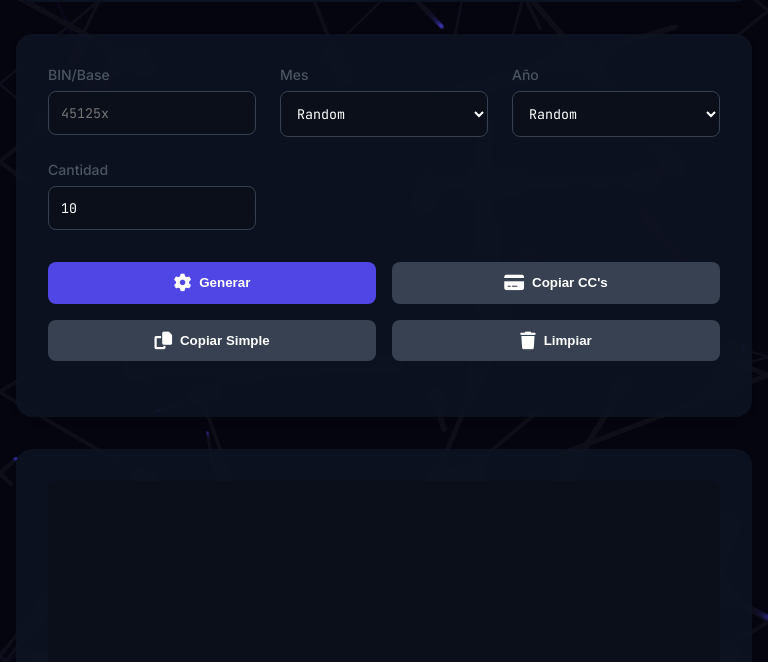
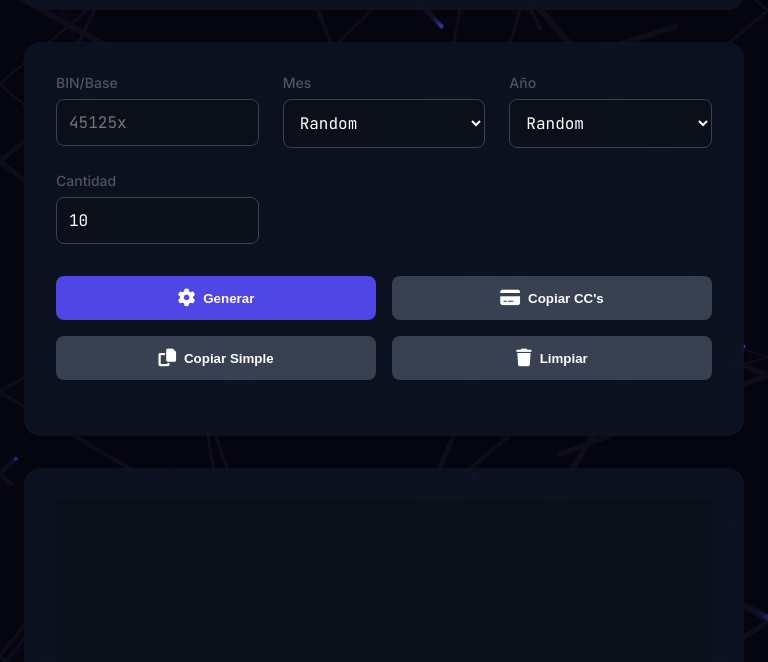
Before and after one commit to nrgpog/fix-checker-testt123, a website: page public/gen.html in a window 768 px wide. Shown: the part 138-800 px from the top of the page. Drawn offline with Linux system fonts and the light colour scheme.

Commit message:
Update gen.html

```diff
--- a/public/gen.html
+++ b/public/gen.html
@@ -291,7 +291,47 @@
             .controls {
                 grid-template-columns: 1fr;
             }
+
+            /* Mejoras para tablets */
+            .btn {
+                min-height: 44px; /* Altura mínima para mejor área táctil */
+                padding: 12px 20px; /* Padding aumentado para mejor área táctil */
+                touch-action: manipulation; /* Optimización para eventos touch */
+                -webkit-tap-highlight-color: transparent; /* Eliminar highlight en tap */
+            }
+
+            .input-group select,
+            .input-group input {
+                min-height: 44px; /* Altura mínima para mejor área táctil */
+                font-size: 16px; /* Evitar zoom en iOS */
+            }
+
+            /* Prevenir selección de texto no deseada en taps */
+            .btn,
+            .input-group label,
+            .input-group select,
+            .input-group input {
+                user-select: none;
+                -webkit-user-select: none;
+            }
         }
+
+        /* Estilos específicos para tablets */
+        @media (min-width: 768px) and (max-width: 1024px) {
+            .container {
+                padding: 1.5rem;
+            }
+
+            .controls {
+                grid-template-columns: repeat(2, 1fr);
+                gap: 1rem;
+            }
+
+            .btn {
+                width: 100%;
+            }
+        }
+
         /* Agregar en la sección de estilos */
 .btn i {
     font-size: 1.1rem;
@@ -431,19 +471,19 @@
 
                 <!-- Modifica la sección de controls en gen.html -->
                 <div class="controls">
-                    <button class="btn btn-primary" onclick="generateCards()">
+                    <button class="btn btn-primary" onclick="generateCards()" ontouchstart="generateCards()">
                         <i class="fas fa-cog"></i>
                         Generar
                     </button>
-                    <button class="btn btn-secondary" onclick="copyAllFormatted()">
+                    <button class="btn btn-secondary" onclick="copyAllFormatted()" ontouchstart="copyAllFormatted()">
                         <i class="fas fa-credit-card"></i>
                         Copiar CC's
                     </button>
-                    <button class="btn btn-secondary" onclick="copyAll()">
+                    <button class="btn btn-secondary" onclick="copyAll()" ontouchstart="copyAll()">
                         <i class="fas fa-copy"></i>
                         Copiar Simple
                     </button>
-                    <button class="btn btn-secondary" onclick="clearResults()">
+                    <button class="btn btn-secondary" onclick="clearResults()" ontouchstart="clearResults()">
                         <i class="fas fa-trash"></i>
                         Limpiar
                     </button>
@@ -474,7 +514,7 @@
                         <input type="number" id="addressCount" min="1" max="10" value="1" class="form-control">
                     </div>
                     <div class="input-group" style="display: flex; align-items: flex-end;">
-                        <button onclick="generateAddresses()" class="btn btn-primary" style="width: 100%;">
+                        <button onclick="generateAddresses()" ontouchstart="generateAddresses()" class="btn btn-primary" style="width: 100%;">
                             <i class="fas fa-map-marker-alt"></i>
                             Generar Direcciones
                         </button>
```
